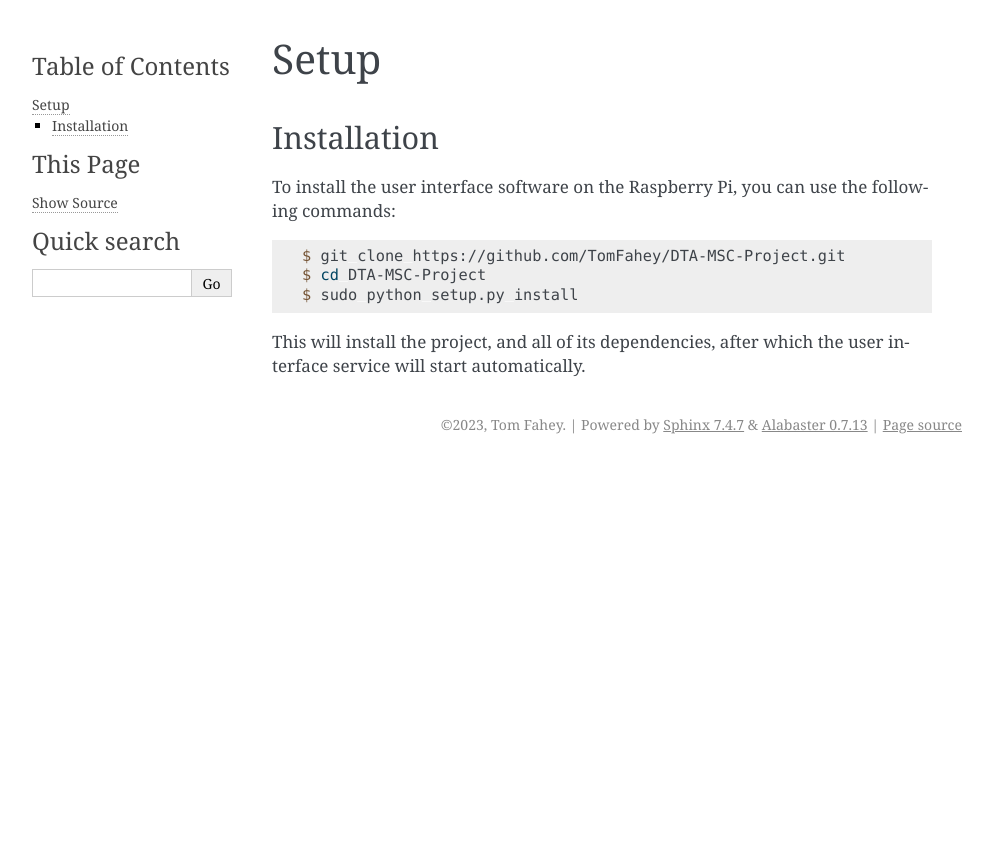
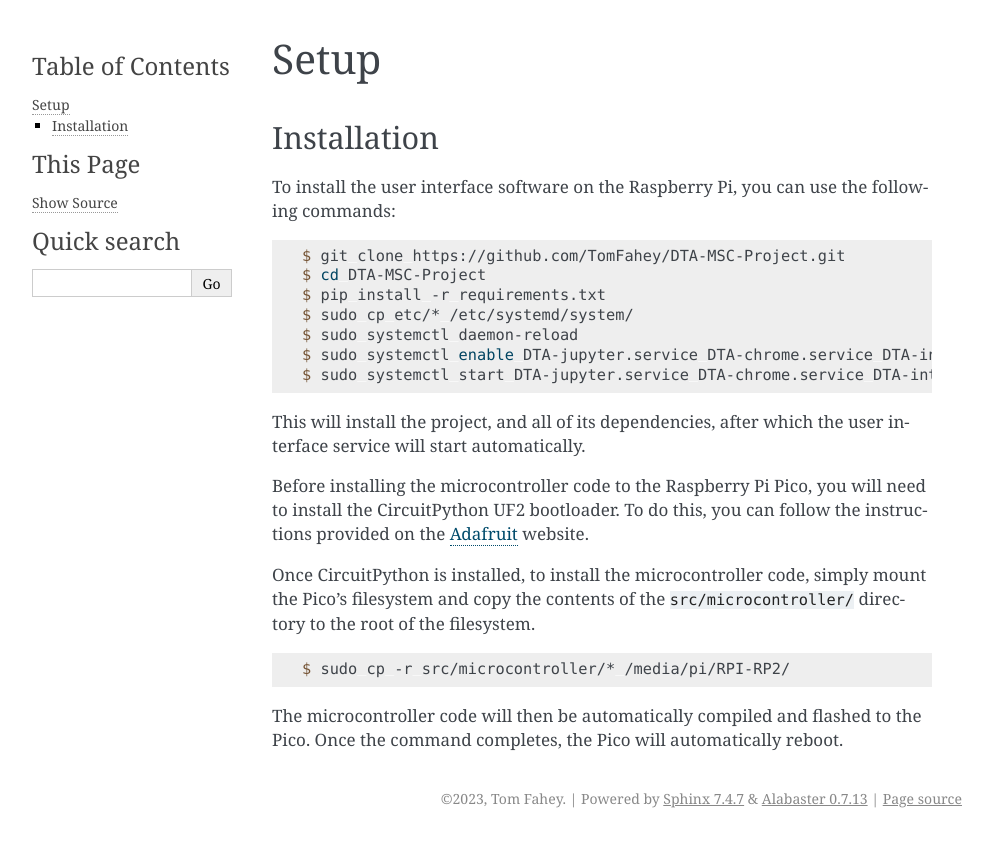
Before and after one commit to TomFahey/DTA-MSc-Project, a Sphinx documentation site: the page built from docsrc/source/start/setup.rst, in a window 1280 px wide. Shown: the top 847 px of the page, without its empty margins (148-1141 px from the left). Built offline with Sphinx 7.4.7, drawn with Linux system fonts in a browser that asks for light colours; pages that are not in the unit, such as notebooks, are missing from menus.

Commit message:
Updated installation instructions

```diff
--- a/docsrc/source/start/setup.rst
+++ b/docsrc/source/start/setup.rst
@@ -6,31 +6,33 @@ Setup
 Installation
 ------------
 
-To install the user interface software on the Raspberry Pi, you can use the following commands:
+To install the user interface software on the Raspberry Pi, you can use the
+following commands:
 
 .. code-block:: console
 
    $ git clone https://github.com/TomFahey/DTA-MSC-Project.git
    $ cd DTA-MSC-Project
-   $ sudo python setup.py install
+   $ pip install -r requirements.txt
+   $ sudo cp etc/* /etc/systemd/system/
+   $ sudo systemctl daemon-reload
+   $ sudo systemctl enable DTA-jupyter.service DTA-chrome.service DTA-interface.service
+   $ sudo systemctl start DTA-jupyter.service DTA-chrome.service DTA-interface.service
 
-This will install the project, and all of its dependencies, after which the user interface service will start automatically.
+This will install the project, and all of its dependencies, after which the
+user interface service will start automatically.
 
-..
-    Creating recipes
-    ----------------
+Before installing the microcontroller code to the Raspberry Pi Pico, you will need to
+install the CircuitPython UF2 bootloader. To do this, you can follow the instructions
+provided on the `Adafruit <https://learn.adafruit.com/getting-started-with-raspberry-pi-pico-circuitpython/circuitpython>`_
+website.
 
-    To retrieve a list of random ingredients,
-    you can use the ``lumache.get_random_ingredients()`` function:
+Once CircuitPython is installed, to install the microcontroller code, simply mount the Pico's filesystem
+and copy the contents of the ``src/microcontroller/`` directory to the root of the filesystem.
 
-    .. autofunction:: lumache.get_random_ingredients
+.. code-block:: console
 
-    The ``kind`` parameter should be either ``"meat"``, ``"fish"``,
-    or ``"veggies"``. Otherwise, :autofunction`lumache.get_random_ingredients`
-    will raise an exception.
+   $ sudo cp -r src/microcontroller/* /media/pi/RPI-RP2/
 
-    .. autoexception:: lumache.InvalidKindError
-
-    >>> import lumache
-    >>> lumache.get_random_ingredients()
-    ['shells', 'gorgonzola', 'parsley']
+The microcontroller code will then be automatically compiled and flashed to the Pico. Once the
+command completes, the Pico will automatically reboot.
```
Also changed, not shown: 1 other file.
